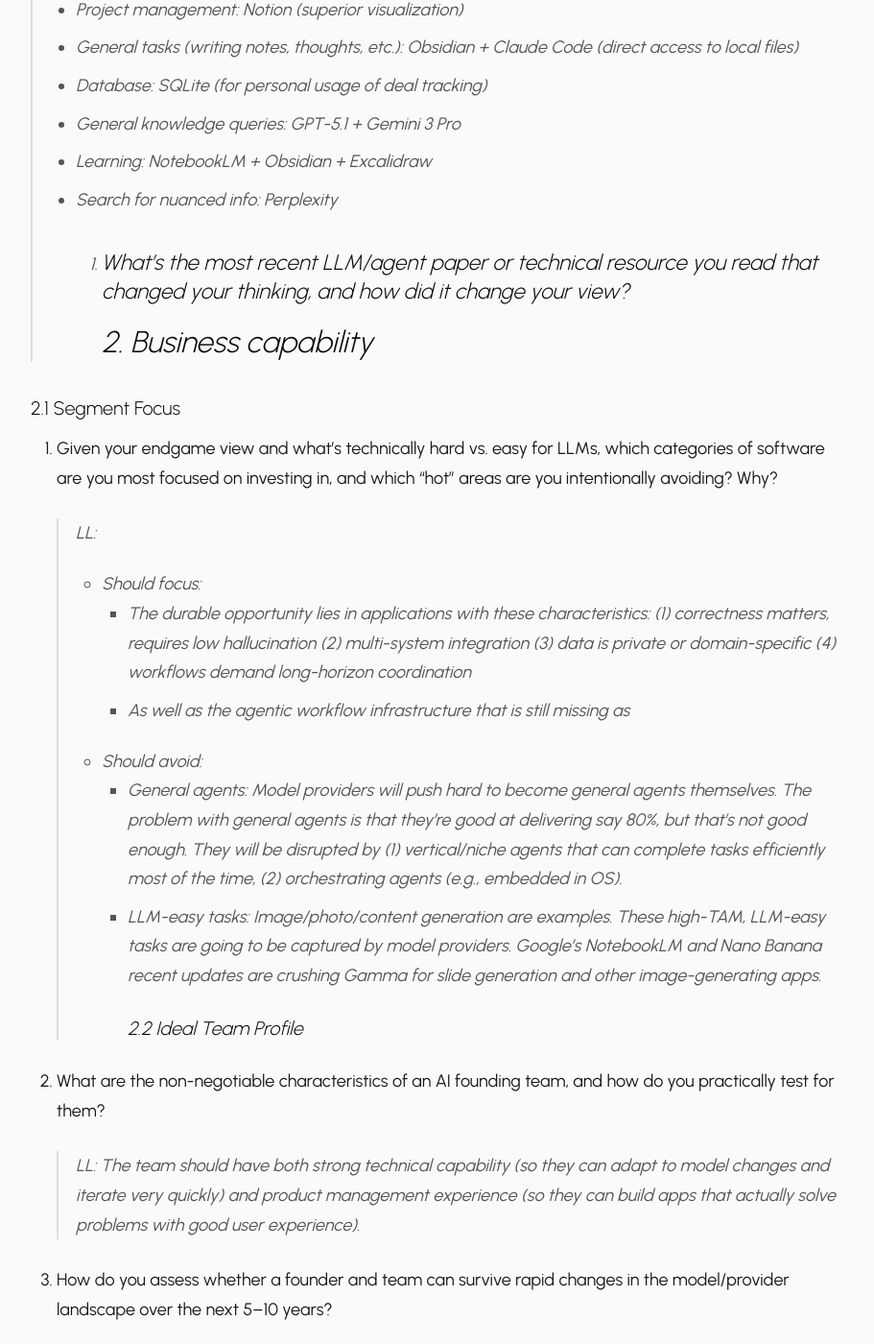
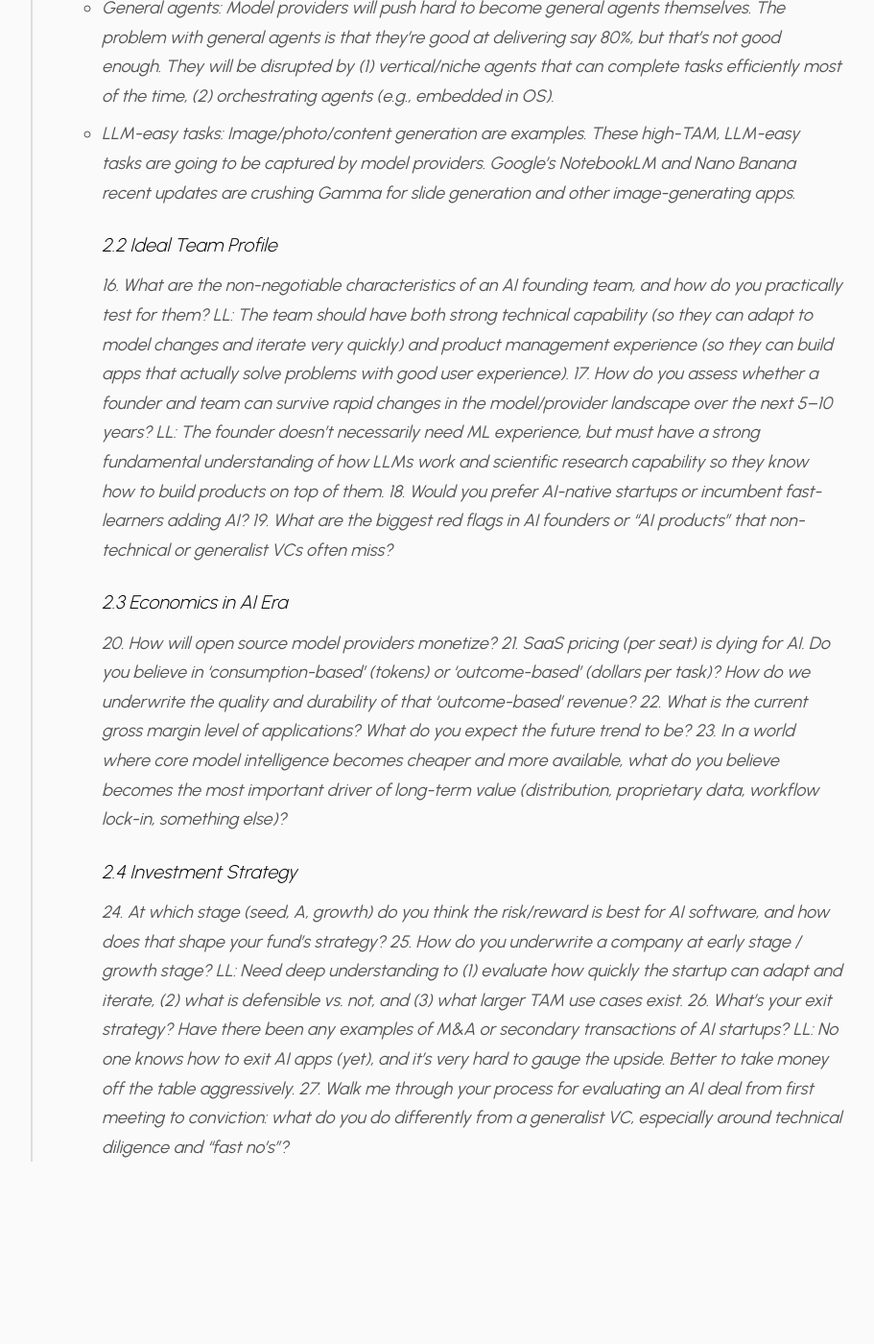
Before and after one commit to lialexlin/blog, a Jekyll site: the page built from ai-software.md, in a window 1280 px wide and 1400 px high, scrolled down 11302 px. Shown: the whole window at 96% size, without its empty margins (185-1096 px from the left). Built offline with Jekyll 4.4.1, drawn with Linux system fonts in a browser that asks for light colours; after the commit the page ends 12611 px from its top, so only the background shows below that; some of the changed text lies outside the part shown.

Commit message:
Fix question numbering - escape periods to prevent list restart
Markdown was resetting list numbers after blockquotes.
Using 1\. instead of 1. preserves exact numbering.

🤖 Generated with [Claude Code](https://claude.com/claude-code)

Co-Authored-By: Claude <noreply@anthropic.com>

```diff
--- a/ai-software.md
+++ b/ai-software.md
@@ -12,7 +12,7 @@ date: 2025-11-30
 # 1. Technical depth
 ### 1.1 AI Endgame & Architectural Understanding
 
-1. In your view, how will a user interact with software in 5–10 years, and what does the underlying stack look like (interface → orchestrator → planning → tools/agents → apps)?
+1\. In your view, how will a user interact with software in 5–10 years, and what does the underlying stack look like (interface → orchestrator → planning → tools/agents → apps)?
 > LL:
 >- User interaction
 >	- Primary interfaces shift toward multimodal inputs: speech, text, camera/video, and contextual signals from the environment.
@@ -41,7 +41,7 @@ date: 2025-11-30
 >	- Users continue to open individual apps for certain workflows, but a growing portion of work is delegated: declare intent → agent plans → agents execute → user reviews → agent refines.
 >	- The cognitive load shifts from “how to do the task” to “what outcome is desired”.
 
-2. What are the strongest reasons your endgame might not happen? Separate technical, economic, regulatory, and user-behavior constraints.
+2\. What are the strongest reasons your endgame might not happen? Separate technical, economic, regulatory, and user-behavior constraints.
 > LL:
 >- Technical constraints
 >	- Planning, long-horizon reliability, and error recovery may plateau. LLMs may excel at short tasks but remain brittle on complex workflows.
@@ -57,7 +57,7 @@ date: 2025-11-30
 >	- In high-stakes domains (legal, medical, finance), organizations may enforce “human-in-the-loop” as mandatory.
 >	- Users may prefer predictable workflows over opaque agents, slowing adoption of end-to-end automation.
 >- If these constraints persist, the ecosystem skews toward powerful embedded copilots inside existing SaaS/OS platforms rather than fully autonomous cross-app agents.
-3. What capabilities do frontier models still need to reach for that endgame to work (e.g., reliability, planning, long-term memory, tool use, continuous learning)? Which of these do you think are solvable vs. structural bottlenecks?
+3\. What capabilities do frontier models still need to reach for that endgame to work (e.g., reliability, planning, long-term memory, tool use, continuous learning)? Which of these do you think are solvable vs. structural bottlenecks?
 > LL:
 >- Reliability on known tasks: Solvable. Improvements in model architecture, distillation, structured guardrails, and filtered training data should reduce variance and increase predictability.
 >- Planning and long-horizon reasoning: Partially solvable. Pure LLM planning is unlikely to achieve high reliability; real progress depends on hybrid systems combining LLMs with structured planners, code execution, and explicit task graphs.
@@ -66,7 +66,7 @@ date: 2025-11-30
 >- Continuous or “nested” learning: Uncertain. Conceptually powerful but challenging due to safety, drift, and eval overhead. Production systems will likely rely on periodic controlled fine-tuning rather than unrestricted online learning.
 >- Interpretability and safety: Structural bottleneck. Incremental improvements are expected, but full transparency into model behavior is unlikely. This limits adoption in high-stakes environments and slows autonomy.
 >- Overall, reliability and tool use trend toward solvability; long-term memory, continuous learning, and interpretability remain structural bottlenecks shaping the ceiling of agent autonomy.
-4. Who owns the "state" of the user? Is it the Model Provider (OpenAI knows my chat history), the OS (Apple knows my screen), or the Vertical App (Trip knows my hotels)? Who wins the right to context and routing?
+4\. Who owns the "state" of the user? Is it the Model Provider (OpenAI knows my chat history), the OS (Apple knows my screen), or the Vertical App (Trip knows my hotels)? Who wins the right to context and routing?
 > LL:
 >- OS and productivity suites (Microsoft 365, Google Workspace, Apple ecosystem)
 >  Own global state: identity, device context, files, email, search, calendar, and what is on screen. This gives them a structural advantage in routing and context assembly.
@@ -81,7 +81,7 @@ date: 2025-11-30
 >	- Vertical systems dominate routing inside their own domains.
 >	- Model providers win routing only where they control the full user experience.
 
-5. In that endgame, which layers do you think _become commoditized_ vs. _remain defensible_?
+5\. In that endgame, which layers do you think _become commoditized_ vs. _remain defensible_?
 > LL:
 >- Commoditizing layers
 >	- Mid-tier models and generic inference APIs, driven by open source competition and scale economics.
@@ -90,13 +90,13 @@ date: 2025-11-30
 >	- Vertical applications where correctness, integration, compliance, and workflow depth matter. Defensibility comes from proprietary data, domain knowledge, and operational embedding, not the model itself.
 >	- Systems that accumulate proprietary structured data and user feedback loops, enabling continuous improvement in specific high-value domains.
 >	- Potentially, orchestration/planning platforms that become embedded in enterprise workflows. This layer has high upside but is strategically contested by OS vendors, SaaS ecosystems, and cloud providers.
-6. How fast do you expect inference costs to drop?
+6\. How fast do you expect inference costs to drop?
 >- 2×–5× reductions are likely in the near term through hardware efficiency, quantization, and batching.
 >- 10×+ reductions are possible but dependent on breakthroughs in model architecture, compilation, and edge acceleration.
 >- Agentic workflows consume significantly more compute than single-model inference; cost declines do not translate linearly to cheaper workflows.
 >- If inference costs fall rapidly, more autonomous multi-agent workflows become economical; if costs stall, autonomy remains limited and SaaS-embedded copilots dominate.
 ### 1.2 Fundamental Understanding
-7. What is the fundamental difference between internet apps, SaaS, and AI apps? What are the differences in evaluating deals in these different sectors?
+7\. What is the fundamental difference between internet apps, SaaS, and AI apps? What are the differences in evaluating deals in these different sectors?
 > LL:
 >- Internet apps
 >	- Primarily engagement-driven systems with zero marginal cost of replication.
@@ -122,7 +122,7 @@ date: 2025-11-30
 >		- workflow lock-in
 >		- integration depth
 >		- domain-specific correctness loops
-8. Decompose a modern agentic system into major steps (intent, context, planning, tool selection, execution, evaluation, memory). Where are the biggest technical gaps today?
+8\. Decompose a modern agentic system into major steps (intent, context, planning, tool selection, execution, evaluation, memory). Where are the biggest technical gaps today?
 >- Intent understanding: What the user actually wants.
 >  Gaps: long instructions still needed; models struggle with ambiguous intents; weak adaptation to individual preferences.
 >- Context assembly: Gather data across documents, files, apps, screens, APIs, and prior interactions.
@@ -159,8 +159,8 @@ date: 2025-11-30
 >	- Workflow manager: Has good context management to manage multiple agents.
 >	- Review agent: How to grade output efficiently and provide feedback to planner on how to adjust the plan or tell orchestrator how to do it better.
 >- I think the next billion-dollar idea is in the planning layer, which is the 'platform business' for AI. The orchestration agent has the power to decide which apps and tools to use, essentially the traffic gateway.
-9. How do you think about planning in agentic systems (e.g., CoT/ToT, ReAct, code-based planning, multi-agent setups), and what failure modes have you actually seen or worry most about?
-10. What are the most important missing infrastructure pieces for agents (e.g., memory, eval, guardrails, orchestration, trust/safety, simulation), and which of these do you think are attractive for venture investment?
+9\. How do you think about planning in agentic systems (e.g., CoT/ToT, ReAct, code-based planning, multi-agent setups), and what failure modes have you actually seen or worry most about?
+10\. What are the most important missing infrastructure pieces for agents (e.g., memory, eval, guardrails, orchestration, trust/safety, simulation), and which of these do you think are attractive for venture investment?
 > LL:
 >- Model performance is good enough today. Generally, if users know the right prompts and the most robust best practices, model performance is quite good.
 >
@@ -174,16 +174,16 @@ date: 2025-11-30
 > - Agentic context sharing and communication: How LLMs communicate with each other and with apps is very important. Anthropic has done a great job defining some industry standards, e.g., MCP—very clever ways of telling agents what to do, when to do it, and how to do it. But it's still not at a level where apps and agents can speak with each other and collaborate on tasks efficiently. Dominant app players are definitely reluctant to embrace this infrastructure, as their platform dominance will be diluted by LLMs, since orchestration agents will decide which app gets called to execute tasks going forward. But whoever is reluctant to evolve will be replaced by agent-native products.
 > - Modality: Text-based interaction is highly inefficient. Going forward, we should be able to prompt with speech (already many breakthroughs) and camera.
 > - Agentic coding: Although agentic coding tools (like Cursor, Claude Code) are already very good at generating code, there are still significant pain points in how to manage the codebase to keep it clean and scalable, as well as deployment.
-11. Will agentic systems start with niche applications, or will development happen directly on general use cases? What trends have you observed?
+11\. Will agentic systems start with niche applications, or will development happen directly on general use cases? What trends have you observed?
 ### 1.3 Evaluation and Hands-On Depth
-12. How do you evaluate an AI product's performance in practice
+12\. How do you evaluate an AI product's performance in practice
 	- objective vs. subjective evals
 	- temporal consistency, robustness
 	- “real” data advantage vs. storytelling)
 > LL: There are objective vs. subjective evals.
 >- Objective means code-checkable, right vs. wrong (correct answer, correct SQL, etc.). Objective eval is easier because we just need a sample and correct-answer checking.
 >- Subjective means something that can be graded (e.g., a deal memo). Subjective eval is harder because it's difficult to score accurately.
-13. What models, tools, or agents do you personally use day-to-day, and what recent experiment has materially changed how you work?
+13\. What models, tools, or agents do you personally use day-to-day, and what recent experiment has materially changed how you work?
 > LL:
 > - Project management: Notion (superior visualization)
 > - General tasks (writing notes, thoughts, etc.): Obsidian + Claude Code (direct access to local files)
@@ -191,13 +191,13 @@ date: 2025-11-30
 > - General knowledge queries: GPT-5.1 + Gemini 3 Pro
 > - Learning: NotebookLM + Obsidian + Excalidraw
 > - Search for nuanced info: Perplexity
-14. What's the most recent LLM/agent paper or technical resource you read that changed your thinking, and how did it change your view?
+14\. What's the most recent LLM/agent paper or technical resource you read that changed your thinking, and how did it change your view?
 ---
 # 2. Business capability
 
 ### 2.1 Segment Focus
 
-15. Given your endgame view and what’s technically hard vs. easy for LLMs, which categories of software are you most focused on investing in, and which “hot” areas are you intentionally avoiding? Why?
+15\. Given your endgame view and what’s technically hard vs. easy for LLMs, which categories of software are you most focused on investing in, and which “hot” areas are you intentionally avoiding? Why?
 > LL:
 >- Should focus:
 >	- The durable opportunity lies in applications with these characteristics:
@@ -210,21 +210,21 @@ date: 2025-11-30
 >	- General agents: Model providers will push hard to become general agents themselves. The problem with general agents is that they're good at delivering say 80%, but that's not good enough. They will be disrupted by (1) vertical/niche agents that can complete tasks efficiently most of the time, (2) orchestrating agents (e.g., embedded in OS).
 >	- LLM-easy tasks: Image/photo/content generation are examples. These high-TAM, LLM-easy tasks are going to be captured by model providers. Google's NotebookLM and Nano Banana recent updates are crushing Gamma for slide generation and other image-generating apps.
 ### 2.2 Ideal Team Profile
-16. What are the non-negotiable characteristics of an AI founding team, and how do you practically test for them?
+16\. What are the non-negotiable characteristics of an AI founding team, and how do you practically test for them?
 > LL: The team should have both strong technical capability (so they can adapt to model changes and iterate very quickly) and product management experience (so they can build apps that actually solve problems with good user experience).
-17. How do you assess whether a founder and team can survive rapid changes in the model/provider landscape over the next 5–10 years?
+17\. How do you assess whether a founder and team can survive rapid changes in the model/provider landscape over the next 5–10 years?
 > LL: The founder doesn't necessarily need ML experience, but must have a strong fundamental understanding of how LLMs work and scientific research capability so they know how to build products on top of them.
-18. Would you prefer AI-native startups or incumbent fast-learners adding AI?
-19. What are the biggest red flags in AI founders or “AI products” that non-technical or generalist VCs often miss?
+18\. Would you prefer AI-native startups or incumbent fast-learners adding AI?
+19\. What are the biggest red flags in AI founders or “AI products” that non-technical or generalist VCs often miss?
 ### 2.3 Economics in AI Era
-20. How will open source model providers monetize?
-21. SaaS pricing (per seat) is dying for AI. Do you believe in 'consumption-based' (tokens) or 'outcome-based' (dollars per task)? How do we underwrite the quality and durability of that 'outcome-based' revenue?
-22. What is the current gross margin level of applications? What do you expect the future trend to be?
-23. In a world where core model intelligence becomes cheaper and more available, what do you believe becomes the most important driver of long-term value (distribution, proprietary data, workflow lock-in, something else)?
+20\. How will open source model providers monetize?
+21\. SaaS pricing (per seat) is dying for AI. Do you believe in 'consumption-based' (tokens) or 'outcome-based' (dollars per task)? How do we underwrite the quality and durability of that 'outcome-based' revenue?
+22\. What is the current gross margin level of applications? What do you expect the future trend to be?
+23\. In a world where core model intelligence becomes cheaper and more available, what do you believe becomes the most important driver of long-term value (distribution, proprietary data, workflow lock-in, something else)?
 ### 2.4 Investment Strategy
-24. At which stage (seed, A, growth) do you think the risk/reward is best for AI software, and how does that shape your fund’s strategy?
-25. How do you underwrite a company at early stage / growth stage?
+24\. At which stage (seed, A, growth) do you think the risk/reward is best for AI software, and how does that shape your fund’s strategy?
+25\. How do you underwrite a company at early stage / growth stage?
 > LL: Need deep understanding to (1) evaluate how quickly the startup can adapt and iterate, (2) what is defensible vs. not, and (3) what larger TAM use cases exist.
-26. What's your exit strategy? Have there been any examples of M&A or secondary transactions of AI startups?
+26\. What's your exit strategy? Have there been any examples of M&A or secondary transactions of AI startups?
 > LL: No one knows how to exit AI apps (yet), and it's very hard to gauge the upside. Better to take money off the table aggressively.
-27. Walk me through your process for evaluating an AI deal from first meeting to conviction: what do you do differently from a generalist VC, especially around technical diligence and “fast no’s”?
+27\. Walk me through your process for evaluating an AI deal from first meeting to conviction: what do you do differently from a generalist VC, especially around technical diligence and “fast no’s”?
```
